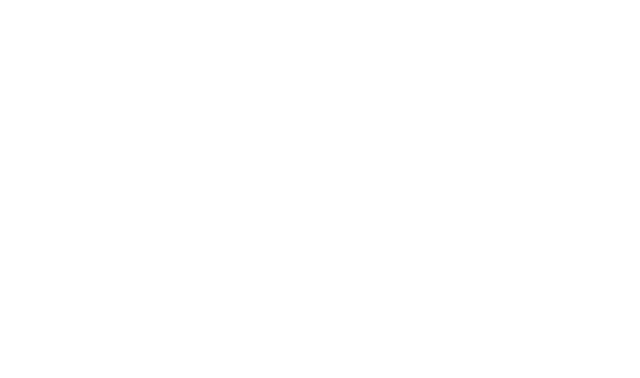
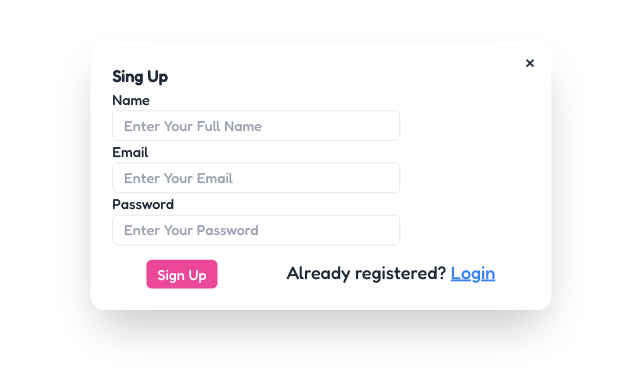
Before and after one commit to dimanranawaka/mern_stack_bookstore, a React (Vite) app in the folder Frontend/: page /signup in a window 1280 px wide. Before the commit this address had no page. Shown: the part 224-602 px from the top of the page, without its empty margins (275-915 px from the left). Built offline with nearby package versions, Linux system fonts and the light colour scheme.

Commit message:
implement signup

```diff
--- a/Frontend/src/App.jsx
+++ b/Frontend/src/App.jsx
@@ -2,6 +2,7 @@
 import Home from "./Home/Home";
 import { Route, Routes } from "react-router-dom";
 import Courses from "./courses/Courses";
+import SignUp from "./components/SignUp";
 
 function App() {
   return (
@@ -10,6 +11,7 @@
         <Routes>
           <Route path="/" element={<Home />} />
           <Route path="course" element={<Courses />} />
+          <Route path="signup" element={<SignUp />} />
         </Routes>
       </div>
     </>
--- a/Frontend/src/components/Login.jsx
+++ b/Frontend/src/components/Login.jsx
@@ -1,4 +1,5 @@
 import React from "react";
+import { Link } from "react-router-dom";
 
 function Login() {
   return (
@@ -10,9 +11,12 @@
           <div className="modal-box">
             <form method="dialog">
               {/* if there is a button in form, it will close the modal */}
-              <button className="btn btn-sm btn-circle btn-ghost absolute right-2 top-2">
+              <Link
+                to="/"
+                className="btn btn-sm btn-circle btn-ghost absolute right-2 top-2"
+              >
                 ✕
-              </button>
+              </Link>
             </form>
             <h3 className="font-bold text-lg">Login</h3>
             {/* Email */}
@@ -42,9 +46,12 @@
               </button>
               <p>
                 Not registered?{" "}
-                <span className="underline text-blue-500 cursor-pointer">
+                <Link
+                  to="/signup"
+                  className="underline text-blue-500 cursor-pointer"
+                >
                   SignUp
-                </span>{" "}
+                </Link>{" "}
               </p>
             </div>
           </div>
--- a/Frontend/src/components/SignUp.jsx
+++ b/Frontend/src/components/SignUp.jsx
@@ -1,7 +1,76 @@
 import React from "react";
+import { Link } from "react-router-dom";
+import Login from "./Login";
 
 function SignUp() {
-  return <div></div>;
+  return (
+    <>
+      <div className="flex h-screen items-center justify-center ">
+        <div className="w-[600px]">
+          <div className="modal-box">
+            <form method="dialog">
+              {/* if there is a button in form, it will close the modal */}
+              <Link
+                to="/"
+                className="btn btn-sm btn-circle btn-ghost absolute right-2 top-2"
+              >
+                ✕
+              </Link>
+            </form>
+            <h3 className="font-bold text-lg">Sing Up</h3>
+            {/* Name */}
+            <div>
+              <span>Name</span>
+              <br />
+              <input
+                type="email"
+                placeholder="Enter Your Full Name"
+                className="w-80 px-3 py-1 border rounded-md outline-none"
+              />
+            </div>
+            {/* Email */}
+            <div>
+              <span>Email</span>
+              <br />
+              <input
+                type="email"
+                placeholder="Enter Your Email"
+                className="w-80 px-3 py-1 border rounded-md outline-none"
+              />
+            </div>
+            {/* Password */}
+            <div>
+              <span>Password</span>
+              <br />
+              <input
+                type="text"
+                placeholder="Enter Your Password"
+                className="w-80 px-3 py-1 border rounded-md outline-none"
+              />
+            </div>
+            {/* Button */}
+            <div className="flex justify-around mt-4">
+              <button className="bg-pink-500 text-white rounded-md px-3 py-1 hover:bg-pink-700 duration-200">
+                Sign Up
+              </button>
+              <p className="text-xl">
+                Already registered?{" "}
+                <button
+                  className="underline text-blue-500 cursor-pointer"
+                  onClick={() =>
+                    document.getElementById("my_modal_3").showModal()
+                  }
+                >
+                  Login
+                </button>{" "}
+                <Login />
+              </p>
+            </div>
+          </div>
+        </div>
+      </div>
+    </>
+  );
 }
 
 export default SignUp;
```
